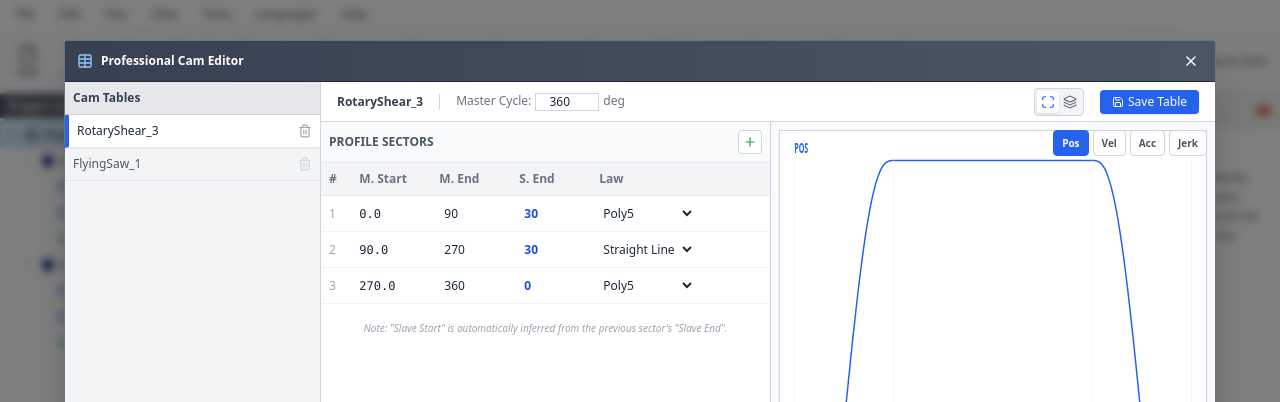
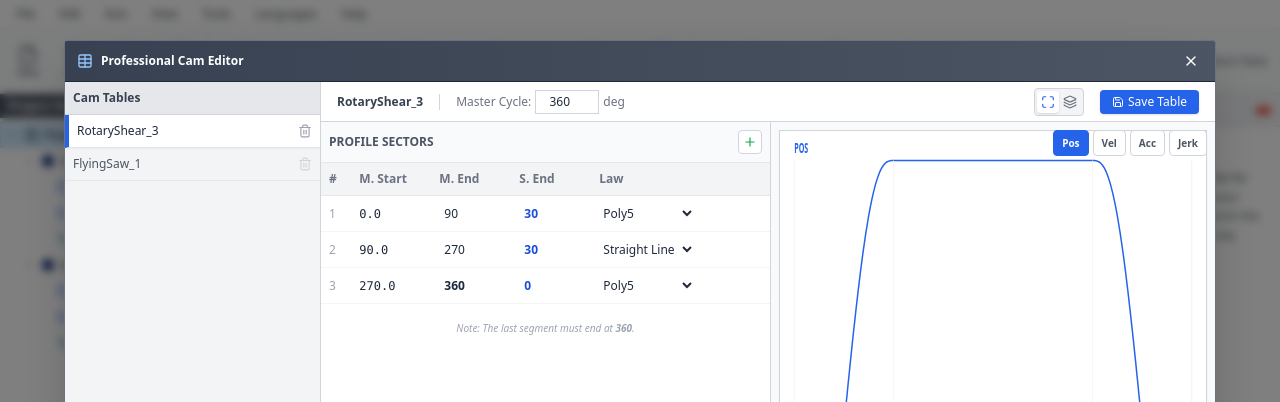
Before and after one commit to fsarta/Motion-Size, a React (Vite) app: page / in a window 1280 px wide. Both pictures are taken after a click on the element "Cam Tables". Shown: the top 402 px of the page. Built offline with nearby package versions, Linux system fonts and the light colour scheme.

Commit message:
feat(CamEditor): Add Poly5 and Sine motion law implementations
Implements the mathematical engines for Poly5 and Sine motion laws, providing normalized position, velocity, acceleration, and jerk values. This enhances the motion profile options available in the cam editor.

```diff
--- a/components/CamEditor.tsx
+++ b/components/CamEditor.tsx
@@ -1,23 +1,16 @@
 
 import React, { useState, useMemo, useRef, useEffect } from 'react';
-import { Plus, Trash2, ZoomIn, ZoomOut, Maximize, Activity, Save, RefreshCw, Layers, Layout } from 'lucide-react';
+import { Plus, Trash2, ZoomIn, ZoomOut, Maximize, Activity, Save, RefreshCw, Layers, Layout, AlertCircle } from 'lucide-react';
 import { CamTable, CamSector, CamMotionLaw } from '../types';
 import { ConfirmationModal } from './modals/ConfirmationModal';
 
 // --- Math Engines for Motion Laws ---
 
-// Standardized u = (x - x0) / (x1 - x0)
-// Returns [s, v_norm, a_norm, j_norm] where derivatives are normalized to u (0..1)
-// Real derivatives need scaling by (x1-x0) and system speed.
 const MotionLaws: Record<CamMotionLaw, (u: number) => [number, number, number, number]> = {
     'Straight Line': (u) => {
         return [u, 1, 0, 0];
     },
     'Poly5': (u) => {
-        // 10u^3 - 15u^4 + 6u^5
-        // v = 30u^2 - 60u^3 + 30u^4
-        // a = 60u - 180u^2 + 120u^3
-        // j = 60 - 360u + 360u^2
         const u2 = u*u, u3 = u2*u, u4 = u3*u, u5 = u4*u;
         return [
             10*u3 - 15*u4 + 6*u5,
@@ -27,8 +20,6 @@ const MotionLaws: Record<CamMotionLaw, (u: number) => [number, number, number, n
         ];
     },
     'Sine': (u) => {
-        // Simple Sine (Cycloidal displacement usually refers to Sine Acceleration, but here simplified)
-        // y = u - sin(2pi u)/2pi
         const pi2 = Math.PI * 2;
         return [
             u - Math.sin(pi2 * u) / pi2,
@@ -38,13 +29,10 @@ const MotionLaws: Record<CamMotionLaw, (u: number) => [number, number, number, n
         ];
     },
     'Modified Sine': (u) => {
-        // Industry standard approximation
-        // Placeholder implementation using Poly5 for visualization stability in this demo
         const u2 = u*u, u3 = u2*u, u4 = u3*u, u5 = u4*u;
         return [10*u3 - 15*u4 + 6*u5, 30*u2 - 60*u3 + 30*u4, 60*u - 180*u2 + 120*u3, 60 - 360*u + 360*u2];
     },
     'Modified Trapezoid': (u) => {
-        // Placeholder implementation using Poly5
         const u2 = u*u, u3 = u2*u, u4 = u3*u, u5 = u4*u;
         return [10*u3 - 15*u4 + 6*u5, 30*u2 - 60*u3 + 30*u4, 60*u - 180*u2 + 120*u3, 60 - 360*u + 360*u2];
     }
@@ -60,15 +48,13 @@ interface CamPoint {
 
 type GraphType = 'pos' | 'vel' | 'acc' | 'jerk';
 
-// Helper for engineering notation
 const formatEng = (val: number) => {
     if (val === 0) return "0.0000";
     const abs = Math.abs(val);
-    // Use scientific notation for very small (< 0.001) or very large (> 10000) numbers
     if (abs < 0.001 || abs >= 10000) {
-        return val.toExponential(4); // e.g. 1.2345e-5
+        return val.toExponential(4);
     }
-    return val.toFixed(4); // e.g. 123.4567
+    return val.toFixed(4);
 };
 
 export const CamEditor = ({
@@ -85,6 +71,7 @@ export const CamEditor = ({
     const [hoverX, setHoverX] = useState<number | null>(null);
     const containerRef = useRef<HTMLDivElement>(null);
     const [isSaveConfirmOpen, setIsSaveConfirmOpen] = useState(false);
+    const [validationError, setValidationError] = useState<string | null>(null);
 
     // Ensure sectors are sorted
     const sortedSectors = useMemo(() => {
@@ -94,7 +81,7 @@ export const CamEditor = ({
     // --- Calculation Engine ---
     const plotData = useMemo(() => {
         const points: CamPoint[] = [];
-        const resolution = 1.0; // 1 degree steps
+        const resolution = 1.0;
 
         sortedSectors.forEach(sector => {
             const rangeX = sector.masterEnd - sector.masterStart;
@@ -107,7 +94,6 @@ export const CamEditor = ({
                 const xLocal = i * resolution;
                 const currentX = sector.masterStart + xLocal;
 
-                // Avoid double point at boundaries
                 if (points.length > 0 && Math.abs(points[points.length-1].x - currentX) < 0.01) continue;
                 if (currentX > sector.masterEnd) break;
 
@@ -118,21 +104,17 @@ export const CamEditor = ({
                 points.push({
                     x: currentX,
                     y: sector.slaveStart + (rangeY * s_norm),
-                    // Derivatives scaling: dy/dx = (rangeY/rangeX) * v_norm
-                    // For visualization, we keep them relative to geometric slope
                     v: (rangeY / rangeX) * v_norm,
-                    a: (rangeY / (rangeX*rangeX)) * a_norm, // Convexity
-                    j: (rangeY / Math.pow(rangeX, 3)) * j_norm // Qualitative Jerk
+                    a: (rangeY / (rangeX*rangeX)) * a_norm,
+                    j: (rangeY / Math.pow(rangeX, 3)) * j_norm
                 });
             }
         });
         return points;
     }, [sortedSectors]);
 
-    // Find cursor values
     const hoverPoint = useMemo(() => {
         if (hoverX === null || plotData.length === 0) return null;
-        // Find closest point
         return plotData.reduce((prev, curr) =>
             Math.abs(curr.x - hoverX) < Math.abs(prev.x - hoverX) ? curr : prev
         );
@@ -141,8 +123,18 @@ export const CamEditor = ({
     // --- Interaction Handlers ---
 
     const updateSector = (id: string, field: keyof CamSector, value: any) => {
+        let finalValue = value;
+
+        // Validation: masterEnd cannot exceed masterRange
+        if (field === 'masterEnd') {
+            const num = parseFloat(value);
+            if (num > camTable.masterRange) {
+                finalValue = camTable.masterRange;
+            }
+        }
+
         const newSectors = camTable.sectors.map(s => {
-            if (s.id === id) return { ...s, [field]: value };
+            if (s.id === id) return { ...s, [field]: finalValue };
             return s;
         });
 
@@ -151,8 +143,8 @@ export const CamEditor = ({
             const idx = newSectors.findIndex(s => s.id === id);
             if (idx >= 0 && idx < newSectors.length - 1) {
                 const nextSec = newSectors[idx+1];
-                if (field === 'masterEnd') nextSec.masterStart = parseFloat(value);
-                if (field === 'slaveEnd') nextSec.slaveStart = parseFloat(value);
+                if (field === 'masterEnd') nextSec.masterStart = parseFloat(finalValue);
+                if (field === 'slaveEnd') nextSec.slaveStart = parseFloat(finalValue);
             }
         }
 
@@ -171,6 +163,11 @@ export const CamEditor = ({
         const newStartM = last ? last.masterEnd : 0;
         const newStartS = last ? last.slaveEnd : 0;
 
+        if (newStartM >= camTable.masterRange) {
+            setValidationError("Cannot add more sectors. The Master Cycle is already fully defined.");
+            return;
+        }
+
         const newSector: CamSector = {
             id: Date.now().toString(),
             masterStart: newStartM,
@@ -187,30 +184,32 @@ export const CamEditor = ({
         onChange({ ...camTable, sectors: camTable.sectors.filter(s => s.id !== id) });
     };
 
+    const handleRequestSave = () => {
+        const lastSector = sortedSectors[sortedSectors.length - 1];
+        if (lastSector.masterEnd < camTable.masterRange) {
+            setValidationError(`Validation Error: The profile must cover the entire Master Cycle. Current profile ends at ${lastSector.masterEnd} but cycle is ${camTable.masterRange}.`);
+            return;
+        }
+        setIsSaveConfirmOpen(true);
+    };
+
     const handleSaveConfirm = () => {
-        // Logic to finalize save would go here (e.g. API call)
-        // Since state is updated via onChange in real-time, this is symbolic or "commit"
         setIsSaveConfirmOpen(false);
     };
 
     // --- Graph Rendering Helpers ---
-    const width = 600; // Internal SVG coord width
-    // Height will vary based on stacked vs single
+    const width = 600;
     const padding = 20;
-
     const xMax = camTable.masterRange;
 
-    // Calculate global Min/Max for scaling
     const limits = useMemo(() => {
         if (plotData.length === 0) return { pos:[0,10], vel:[0,1], acc:[0,1], jerk:[0,1] };
-
         const getLimits = (arr: number[]) => {
             let min = Math.min(...arr);
             let max = Math.max(...arr);
             if (max === min) { max+=1; min-=1; }
             return [min, max];
         };
-
         return {
             pos: getLimits(plotData.map(p => p.y)),
             vel: getLimits(plotData.map(p => p.v)),
@@ -221,26 +220,19 @@ export const CamEditor = ({
 
     const scaleX = (val: number) => padding + (val / xMax) * (width - 2*padding);
 
-    // Reusable Graph Render Function
     const renderGraph = (type: GraphType, height: number, color: string, showXAxis: boolean) => {
         const [min, max] = limits[type] as [number, number];
         const range = max - min;
-
-        // Scale Y to fit height with padding
         const scaleY = (val: number) => {
             const norm = (val - min) / range;
             return (height - padding) - (norm * (height - 2*padding));
         };
-
         const pathD = plotData.length > 0 ? plotData.map((p, i) => {
             const x = scaleX(p.x);
-            // Map type to property
             const val = type === 'pos' ? p.y : type === 'vel' ? p.v : type === 'acc' ? p.a : p.j;
             const y = scaleY(val);
             return `${i===0?'M':'L'} ${x.toFixed(1)},${y.toFixed(1)}`;
         }).join(" ") : "";
-
-        // Zero Line Y
         const zeroY = scaleY(0);
 
         return (
@@ -251,35 +243,22 @@ export const CamEditor = ({
                 className="bg-white border-b border-gray-200 block"
                 onMouseMove={(e) => {
                     const rect = e.currentTarget.getBoundingClientRect();
-                    const ratio = (e.clientX - rect.left - 10) / (rect.width - 20); // Approx correction for padding
-                    // Better: reverse map ratio
-                    // Since viewBox is set, and preservedAspectRatio=none, exact mapping depends on container.
-                    // Simplified:
                     const localX = e.clientX - rect.left;
                     const r = localX / rect.width;
                     setHoverX(Math.max(0, Math.min(xMax, r * xMax)));
                 }}
                 onMouseLeave={() => setHoverX(null)}
             >
-                {/* Grid Lines */}
                 <line x1={padding} y1={padding} x2={padding} y2={height-padding} stroke="#eee" />
                 <line x1={width-padding} y1={padding} x2={width-padding} y2={height-padding} stroke="#eee" />
-
-                {/* Zero Line (only if 0 is within range, and mostly for derivatives) */}
                 {min < 0 && max > 0 && (
                     <line x1={padding} y1={zeroY} x2={width-padding} y2={zeroY} stroke="#ddd" strokeDasharray="4,2"/>
                 )}
-
-                {/* Path */}
                 <path d={pathD} fill="none" stroke={color} strokeWidth="1.5" vectorEffect="non-scaling-stroke"/>
-
-                {/* Sector Lines */}
                 {sortedSectors.map(s => {
                     const x = scaleX(s.masterEnd);
                     return <line key={s.id} x1={x} y1={padding} x2={x} y2={height-padding} stroke="#f3f4f6" />;
                 })}
-
-                {/* Cursor */}
                 {hoverX !== null && (
                     <line
                         x1={scaleX(hoverX)} y1={padding}
@@ -287,12 +266,9 @@ export const CamEditor = ({
                         stroke="black" strokeDasharray="3,3" strokeWidth="1"
                     />
                 )}
-
-                {/* Labels */}
                 <text x={padding} y={padding - 5} fontSize="10" fill={color} fontWeight="bold" className="uppercase">{type}</text>
-
                 {showXAxis && (
-                   <text x={width/2} y={height-5} textAnchor="middle" fontSize="10" fill="#999">Master Position (deg)</text>
+                   <text x={width/2} y={height-5} textAnchor="middle" fontSize="10" fill="#999">Master Position ({camTable.masterRange} Cycle)</text>
                 )}
             </svg>
         );
@@ -300,6 +276,7 @@ export const CamEditor = ({
 
     return (
         <div className="flex flex-col h-full bg-gray-100">
+            {/* Save Confirmation Modal */}
             <ConfirmationModal
                 isOpen={isSaveConfirmOpen}
                 title="Confirm Save"
@@ -310,15 +287,32 @@ export const CamEditor = ({
                 onCancel={() => setIsSaveConfirmOpen(false)}
             />
 
+            {/* Validation Error Modal */}
+            <ConfirmationModal
+                isOpen={!!validationError}
+                title="Validation Error"
+                message={
+                    <div className="flex flex-col items-center">
+                        <AlertCircle size={24} className="text-red-500 mb-2"/>
+                        <p>{validationError}</p>
+                    </div>
+                }
+                variant="danger"
+                confirmLabel="OK"
+                onConfirm={() => setValidationError(null)}
+                onCancel={() => setValidationError(null)}
+                cancelLabel="Close"
+            />
+
             {/* Toolbar */}
             <div className="h-10 bg-white border-b border-gray-300 flex items-center px-4 justify-between shrink-0">
                 <div className="flex items-center space-x-4">
                      <span className="font-bold text-gray-700">{camTable.name}</span>
                      <div className="h-4 w-px bg-gray-300"></div>
-                     <div className="flex space-x-1 text-xs">
+                     <div className="flex space-x-1 text-xs items-center">
                          <span className="text-gray-500">Master Cycle:</span>
                          <input
-                            className="w-16 border border-gray-300 text-center focus:border-blue-500 focus:outline-none"
+                            className="w-16 border border-gray-300 text-center focus:border-blue-500 focus:outline-none h-6"
                             type="number"
                             value={camTable.masterRange}
                             onChange={(e) => handleMasterRangeChange(e.target.value)}
@@ -345,7 +339,7 @@ export const CamEditor = ({
                      </div>
 
                      <button
-                        onClick={() => setIsSaveConfirmOpen(true)}
+                        onClick={handleRequestSave}
                         className="flex items-center px-3 py-1 bg-blue-600 text-white text-xs rounded shadow hover:bg-blue-700"
                      >
                          <Save size={12} className="mr-1"/> Save Table
@@ -381,10 +375,10 @@ export const CamEditor = ({
                                         <td className="p-2 font-mono">{sector.masterStart.toFixed(1)}</td>
                                         <td className="p-2">
                                             <input
-                                                className="w-16 border border-transparent hover:border-gray-300 bg-transparent px-1 focus:bg-white focus:outline-none"
+                                                className={`w-16 border border-transparent hover:border-gray-300 bg-transparent px-1 focus:bg-white focus:outline-none ${sector.masterEnd === camTable.masterRange ? 'font-bold' : ''}`}
                                                 type="number"
                                                 value={sector.masterEnd}
-                                                onChange={(e) => updateSector(sector.id, 'masterEnd', parseFloat(e.target.value))}
+                                                onChange={(e) => updateSector(sector.id, 'masterEnd', e.target.value)}
                                             />
                                         </td>
                                         <td className="p-2">
@@ -392,7 +386,7 @@ export const CamEditor = ({
                                                 className="w-16 border border-transparent hover:border-gray-300 bg-transparent px-1 focus:bg-white focus:outline-none font-bold text-blue-700"
                                                 type="number"
                                                 value={sector.slaveEnd}
-                                                onChange={(e) => updateSector(sector.id, 'slaveEnd', parseFloat(e.target.value))}
+                                                onChange={(e) => updateSector(sector.id, 'slaveEnd', e.target.value)}
                                             />
                                         </td>
                                         <td className="p-2">
@@ -415,7 +409,7 @@ export const CamEditor = ({
                         </table>
 
                         <div className="p-4 text-gray-400 text-[10px] italic text-center">
-                           Note: "Slave Start" is automatically inferred from the previous sector's "Slave End".
+                           Note: The last segment must end at <strong>{camTable.masterRange}</strong>.
                         </div>
                     </div>
                 </div>
```
